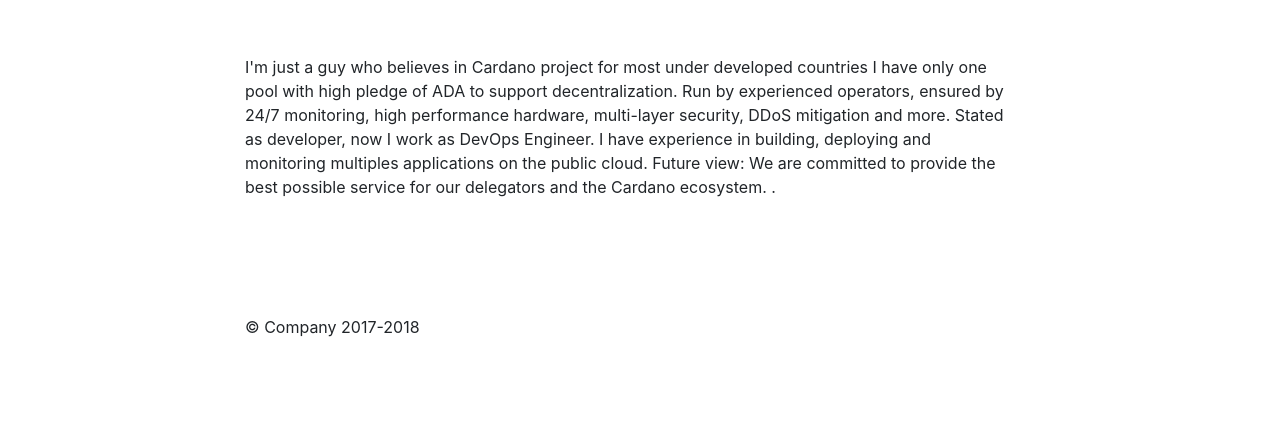
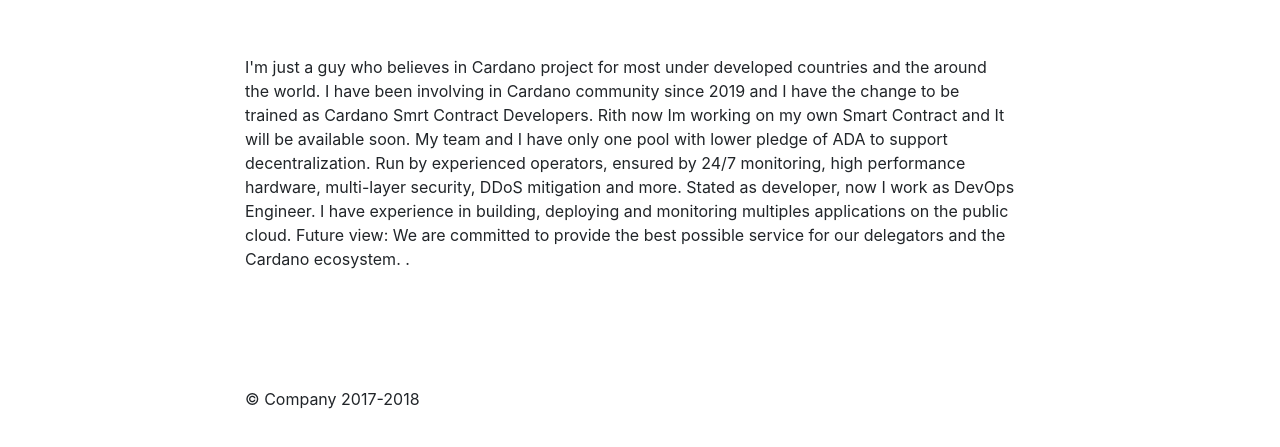
Before and after one commit to abdkade/fasopool.github.io, a plain HTML site: page about.html in a window 1280 px wide. Shown: the part 251-698 px from the top of the page. Drawn offline with nearby package versions, Linux system fonts and the light colour scheme.

Commit message:
Update about.html

```diff
--- a/about.html
+++ b/about.html
@@ -80,9 +80,10 @@ p,h1 {
        <div>
         <h1>About me</h1>
         <p>
-            I'm just a guy who believes in Cardano project for most under developed countries
+            I'm just a guy who believes in Cardano project for most under developed countries and the around the world. I have been involving in Cardano community
+            since 2019 and I have the change to be trained as Cardano Smrt Contract Developers. Rith now Im working on my own Smart Contract and It will be available soon.
 
-            I have only one pool with high pledge of ADA to support decentralization.
+            My team and I have only one pool with lower pledge of ADA to support decentralization.
 
             Run by experienced operators, ensured by 24/7 monitoring, high performance hardware, multi-layer security, DDoS mitigation and more.
 
```
